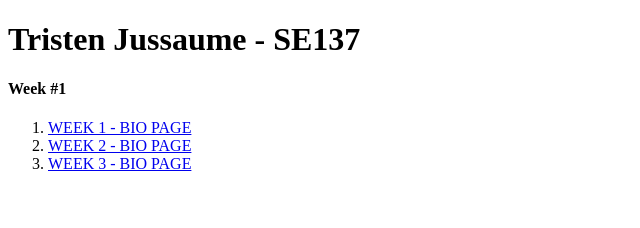
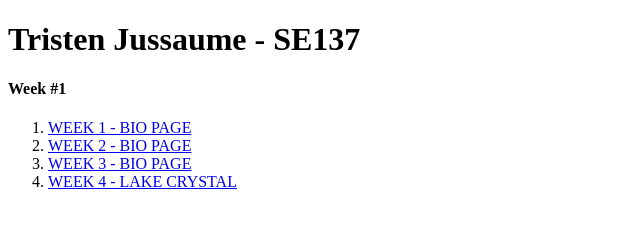
Before and after one commit to Tristen247/SE137-202410, a plain HTML site: page index.html in a window 1280 px wide. Shown: the whole page, without its empty margins (0-640 px from the left). Drawn offline with Linux system fonts and the light colour scheme.

Commit message:
W4 UPDATE

```diff
--- a/index.html
+++ b/index.html
@@ -14,6 +14,7 @@
         <li><a href="W1-Bio-Page/">WEEK 1 - BIO PAGE</a></li>
         <li><a href="W2-Bio-Page/">WEEK 2 - BIO PAGE</a></li>
         <li><a href="W3-Bio-Page/">WEEK 3 - BIO PAGE</a></li>
+        <li><a href="W4-Lake-Crystal/">WEEK 4 - LAKE CRYSTAL</a></li>
 
     </ol>
 
```
